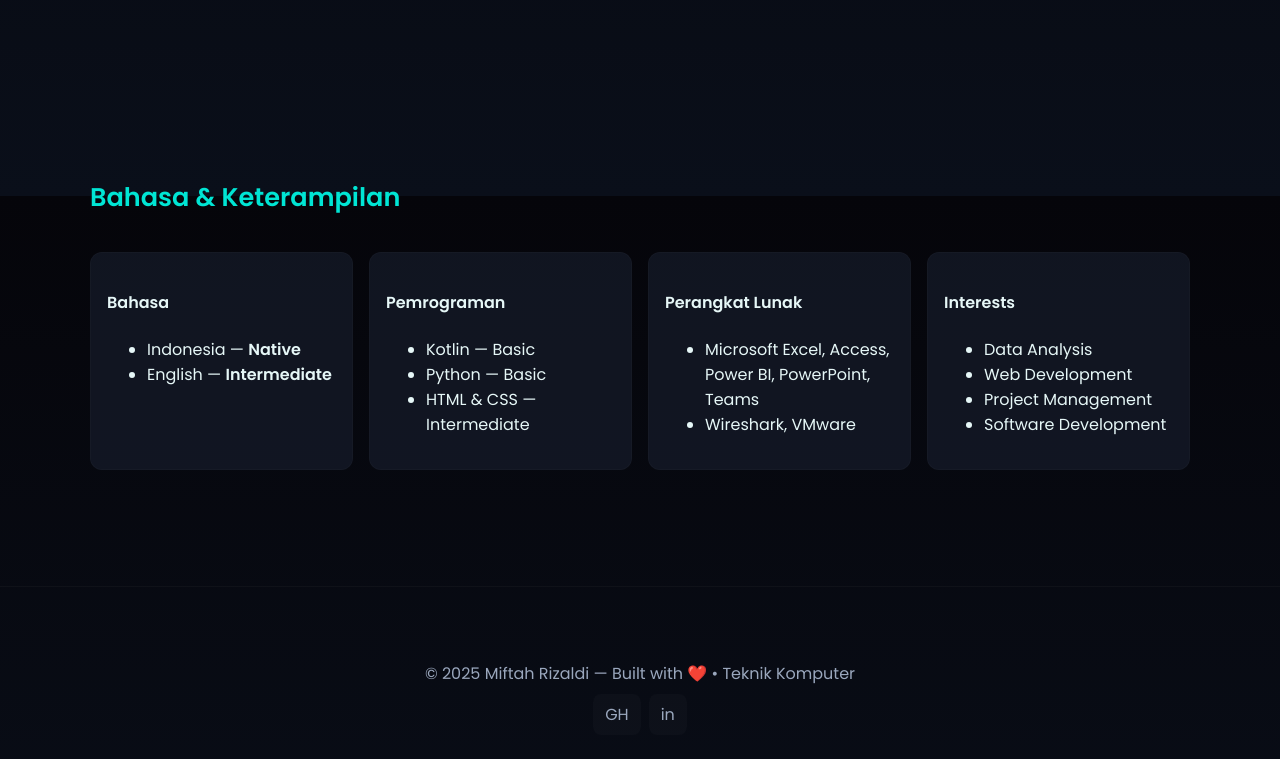
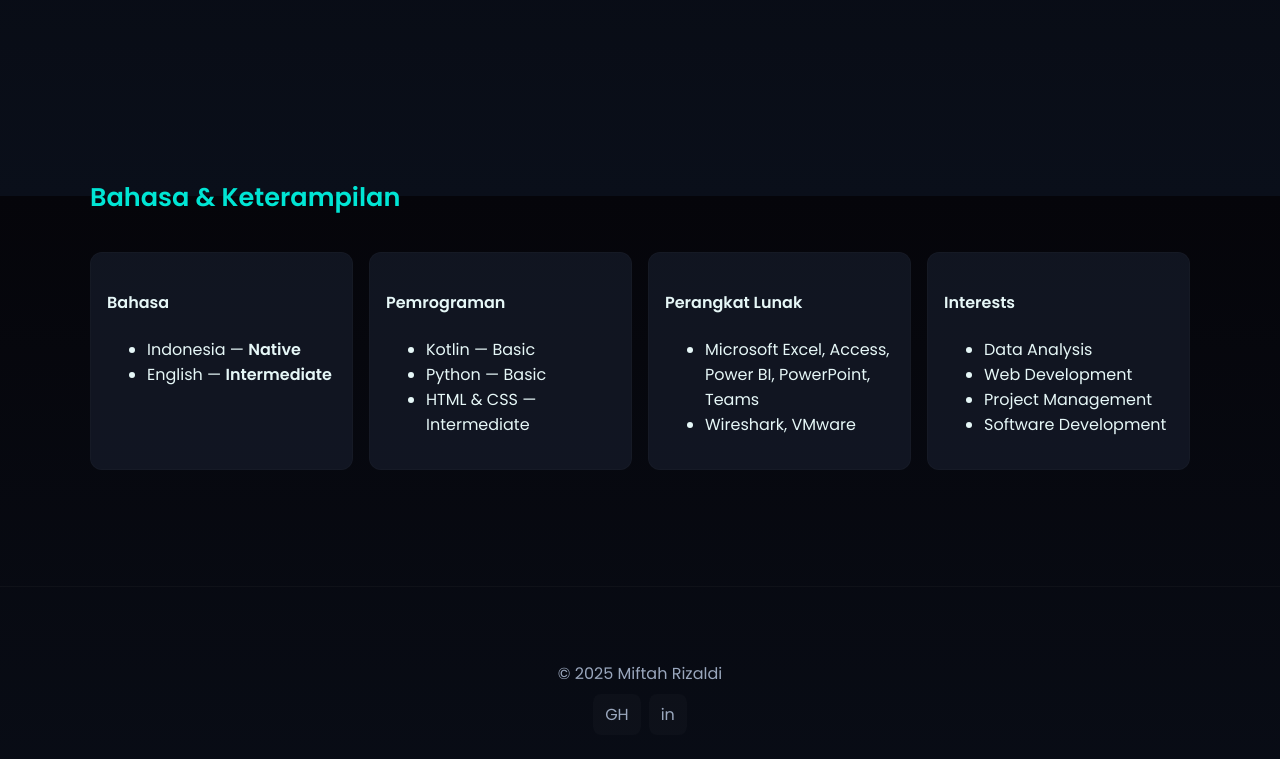
Before and after one commit to miftahrizaldi/Miftah-Rizaldi, a plain HTML site: page index.html in a window 1280 px wide. Shown: the part 3804-4563 px from the top of the page. Drawn offline with nearby package versions, Linux system fonts and the light colour scheme.

Commit message:
Update index.html

```diff
--- a/index.html
+++ b/index.html
@@ -266,7 +266,7 @@
     <!-- FOOTER -->
     <footer class="site-footer">
       <div class="container">
-        <p>© 2025 Miftah Rizaldi — Built with ❤️ • Teknik Komputer</p>
+        <p>© 2025 Miftah Rizaldi</p>
         <div class="socials">
           <a href="https://github.com/miftahrizaldi" target="_blank" class="social">GH</a>
           <a href="https://linkedin.com/in/miftahrizaldi" target="_blank" class="social">in</a>
```
